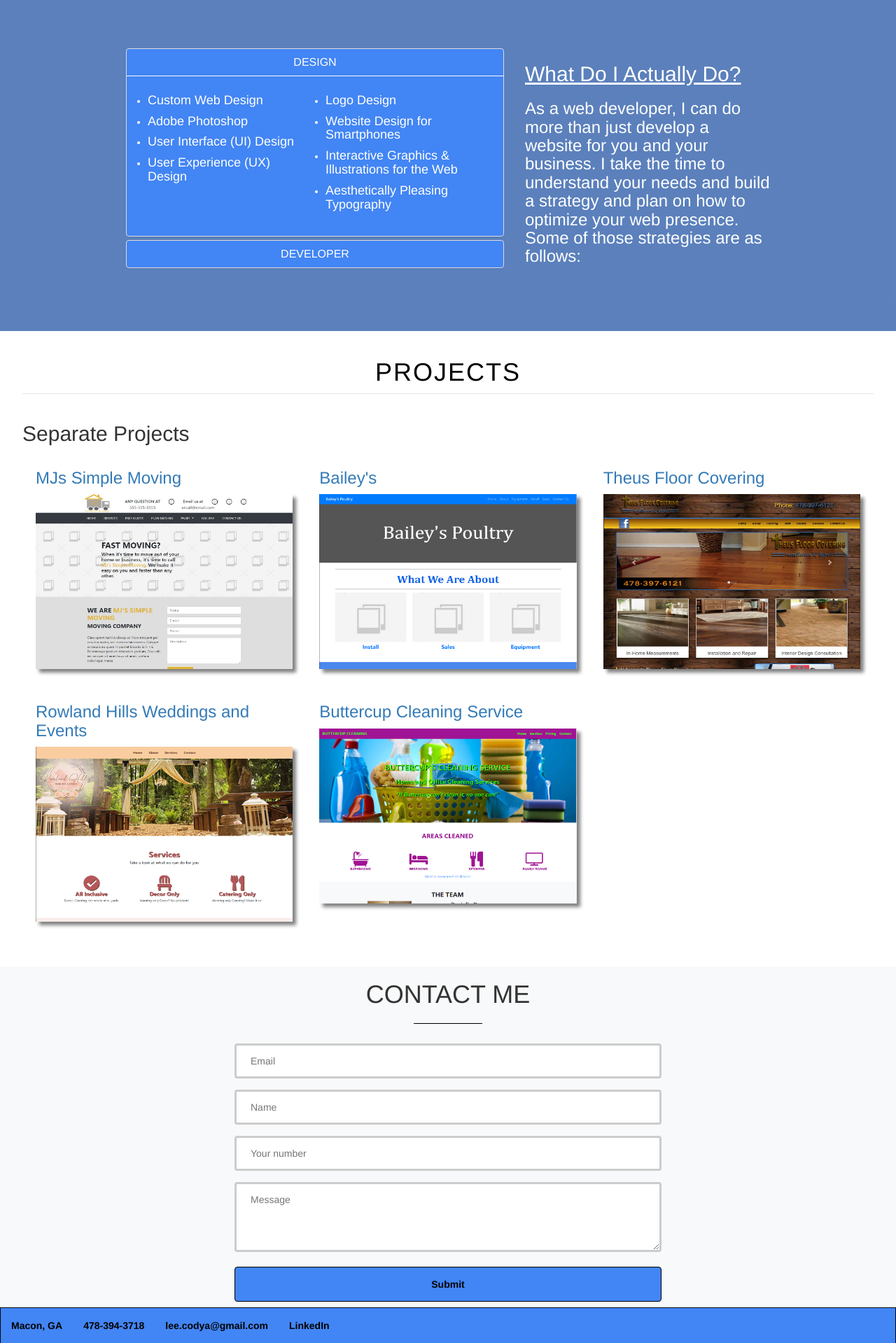
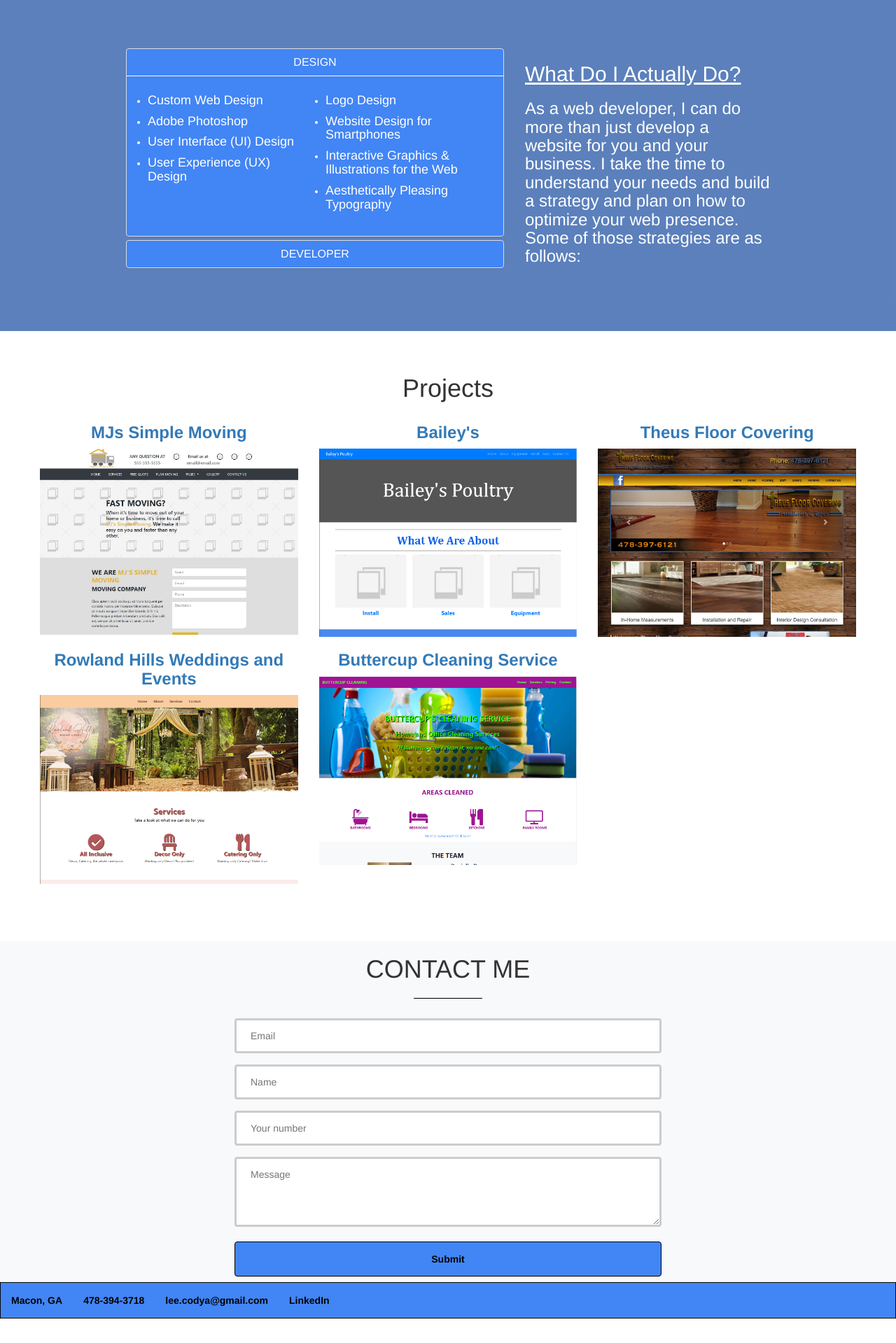
Before and after one commit to leecodya/portfolio, a Flask app: page / in a window 1280 px wide. Shown: the part 845-2764 px from the top of the page at 70% size. Run offline with Flask 2, Linux system fonts and the light colour scheme; some libraries are stand-ins or nearby versions.

Commit message:
reformatting and restructuring projects section of home page

```diff
--- a/static/style.css
+++ b/static/style.css
@@ -77,18 +77,6 @@ BLUE: #4285f4
 	color:white;
 	letter-spacing:2px;
 	font-size:1.5em;
-}
-.projects fieldset{
-	border-width:0px;
-	margin:0 auto;
-	width:95%;
-}
-.projects legend{
-	text-align:center;
-	color:black;
-	letter-spacing:2px;
-	font-size:1.5em;
-	/*background-color:black*/
 }
 .services fieldset{
 	border-width:0px;
@@ -341,10 +329,8 @@ input[type=submit]:hover {
 }
 
 /*PROJECTS SECTION*/
-.projects{
-	margin:0px;
-	width:100%;
-	padding-top:1.5%
+.projects {
+	padding: 3em;
 }
 .container0, .container1, .container2, .container3, .container4 {
   position: relative;
--- a/templates/home.htm
+++ b/templates/home.htm
@@ -116,83 +116,48 @@
 
 	<!--Projects Section-->
 	<div class="projects">
-		<fieldset>
-			<legend><h1>PROJECTS</h1></legend>
 		<div class="container">
-				<!-- <h2>Live Sites</h2>
-				<div class="row">
-					<div class="col-md-4 col-sm-6">
-						<div class="thumbnail">
-							<a href="https://www.mga.edu/cyberconference2017" target="_blank">
-								<h3>Academic Cyber Conference</h3>
-								<img src="img/Cyber-Conference.png" alt="Academic Cyber Conference" class="image">
-							</a>
+			<div class="row text-center">
+				<div class="col-sm-12">
+					<h1>Projects</h1>
+					<!-- <h2>Separate Projects</h2> -->
 				</div>
 			</div>
-					<div class="col-md-4 col-sm-6">
-						<div class="thumbnail">
-							<a href="http://impactfitnesswrga.com" target="_blank">
-								<h3>Impact Fitness</h3>
-								<img src="/img/Impact-Fitness.png" alt="Impact Fitness" class="image">
+			<div class="row">
+				<figure class="figure col-sm-4">
+					<a href="https://leecodya.github.io/MJs" target="_blank">
+						<figcaption class="figure-caption text-center"><h3><b>MJs Simple Moving</b></h3></figcaption>
+						<img src="{{ url_for('static', filename='MJs.JPG') }}" alt="MJs" class="img-responsive">
 					</a>
-						</div>
-					</div>
-				</div> -->
-				<h2>Separate Projects</h2>
-				<div class="row">
-					<div class="col-md-4 col-sm-6">
-						<div class="thumbnail">
-							<a href="https://leecodya.github.io/MJs" target="_blank">
-								<h3>MJs Simple Moving</h3>
-								<img src="{{ url_for('static', filename='MJs.JPG') }}" alt="MJs" class="image">
+				</figure>
+				<figure class="figure col-sm-4">
+					<a href="https://baileys-site.herokuapp.com/" target="_blank">
+						<figcaption class="figure-caption text-center"><h3><b>Bailey's</b></h3></figcaption>
+						<img src="{{ url_for('static', filename='baileys-site.PNG') }}" alt="Baileys" class="img-responsive">
 					</a>
-						</div>
-					</div>
-					<div class="col-md-4 col-sm-6">
-						<div class="thumbnail">
-							<a href="https://baileys-site.herokuapp.com/" target="_blank">
-								<h3>Bailey's</h3>
-								<img src="{{ url_for('static', filename='baileys-site.PNG') }}" alt="Baileys" class="image">
+				</figure>
+				<figure class="figure col-sm-4">
+					<a href="http://leecodya.github.io/Theus" target="_blank">
+						<figcaption class="figure-caption text-center"><h3><b>Theus Floor Covering</b></h3></figcaption>
+						<img src="{{ url_for('static', filename='Theus-Floor-Covering.JPG') }}" alt="Theus Floor Covering" class="img-responsive">
 					</a>
-						</div>
-					</div>
-					<div class="col-md-4 col-sm-6">
-						<div class="thumbnail">
-							<a href="http://leecodya.github.io/Theus" target="_blank">
-								<h3>Theus Floor Covering</h3>
-								<img src="{{ url_for('static', filename='Theus-Floor-Covering.JPG') }}" alt="Theus Floor Covering" class="image">
-							</a>
-						</div>
-					</div>
+				</figure>
 			</div><!--end row-->
 			<div class="row">
-					<div class="col-md-4 col-sm-6">
-						<div class="thumbnail">
+				<figure class="figure col-sm-4">
 					<a href="https://rowland-hills.herokuapp.com/" target="_blank">
-								<h3>Rowland Hills Weddings and Events</h3>
-								<img src="{{ url_for('static', filename='Rowland Hills Weddings and Events.PNG') }}" alt="Rowland Hills Weddings and Events" class="image">
+						<figcaption class="figure-caption text-center"><h3><b>Rowland Hills Weddings and Events</b></h3></figcaption>
+						<img src="{{ url_for('static', filename='Rowland Hills Weddings and Events.PNG') }}" alt="Rowland Hills Weddings and Events" class="img-responsive">
 					</a>
-						</div>
-					</div>
-					<div class="col-md-4 col-sm-6">
-						<div class="thumbnail">
+				</figure>
+				<figure class="figure col-sm-4">
 					<a href="https://leecodya.github.io/buttercup" target="_blank">
-								<h3>Buttercup Cleaning Service</h3>
-								<img src="{{ url_for('static', filename='Buttercup-Cleaning.png') }}" alt="Buttercup Cleaning" class="image">
+						<figcaption class="figure-caption text-center"><h3><b>Buttercup Cleaning Service</b></h3></figcaption>
+						<img src="{{ url_for('static', filename='Buttercup-Cleaning.png') }}" alt="Buttercup Cleaning" class="img-responsive">
 					</a>
-						</div>
-					</div>
-					<!-- <div class="col-md-4 col-sm-6">
-						<div class="thumbnail">
-							<a href="https://leecodya.github.io/KMD" target="_blank">
-								<h3>Keith McDonald Plumbing</h3>
-								<img src="img/KMP.png" alt="KMP" class="image">
-							</a>
-						</div>
-					</div> -->
+				</figure>
 			</div> <!--end row-->
 		</div>
-		</fieldset>
 	</div>
 	<br>
 	<br>
```
Lines whose indentation alone changed are shown as unchanged.
